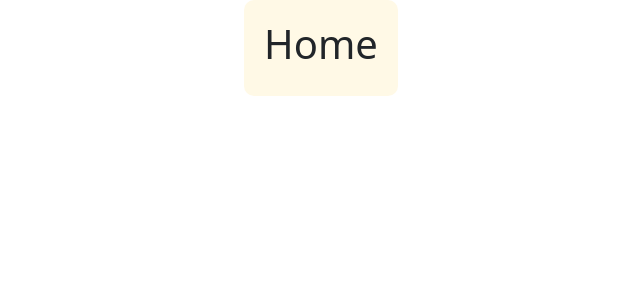
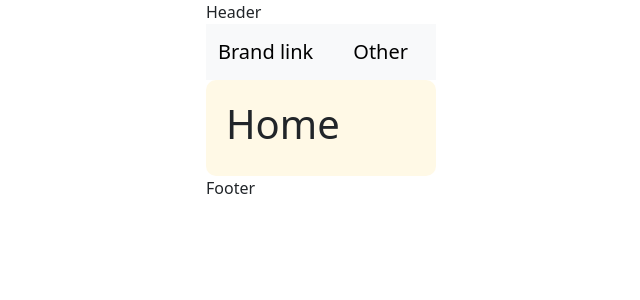
Before and after one commit to tony-waters/react-frontend, a React (Vite) app: page / in a window 1280 px wide. Shown: the top 300 px of the page, without its empty margins (319-959 px from the left). Built offline with nearby package versions, Linux system fonts and the light colour scheme.

Commit message:
create basic structure of end product

```diff
--- a/src/App.tsx
+++ b/src/App.tsx
@@ -1,5 +1,6 @@
 import 'bootstrap/dist/css/bootstrap.min.css';
 import Customers from "./components/Customers";
+import Navigation from "./components/Navigation";
 
 export default function App() {
     return (
--- a/src/components/CustomerDetailsForm.tsx
+++ b/src/components/CustomerDetailsEditForm.tsx
@@ -1,12 +1,12 @@
 import { useParams } from "react-router-dom";
 import Button from 'react-bootstrap/Button';
 
-export default function CustomerDetailsForm() {
+export default function CustomerDetailsEditForm() {
     const params = useParams<{ id: string }>();
     // console.log(params);
     return (
         <div className="wrapper">
-            <h1>Customer Details Form #{params.id}</h1>
+            <h1>Customer Details Edit #{params.id}</h1>
         </div>
     );
 }
--- /dev/null
+++ b/src/components/CustomerDetailsNewForm.tsx
@@ -0,0 +1,12 @@
+import { useParams } from "react-router-dom";
+import Button from 'react-bootstrap/Button';
+
+export default function CustomerDetailsNewForm() {
+    const params = useParams<{ id: string }>();
+    // console.log(params);
+    return (
+        <div className="wrapper">
+            <h1>New Customer</h1>
+        </div>
+    );
+}
--- a/src/components/Customers.tsx
+++ b/src/components/Customers.tsx
@@ -5,6 +5,7 @@ import Button from 'react-bootstrap/Button';
 import Table from 'react-bootstrap/Table';
 import Form from 'react-bootstrap/Form';
 import {NavLink, Outlet} from "react-router-dom";
+import Navigation from "./Navigation";
 
 const DEFAULT_SIZE = 10;
 
@@ -133,6 +134,7 @@ export default function Customers() {
                         ))}
                 </tbody>
             </Table>
+            <Button>Add Customer</Button>
             <Outlet />
         </div>
     );
--- a/src/components/Home.tsx
+++ b/src/components/Home.tsx
@@ -1,8 +1,10 @@
+import Navigation from "./Navigation";
 
 
 export default function Home() {
     return (
         <>
+            <Navigation />
             <div className="wrapper">
                 <h1>Home</h1>
             </div>
--- /dev/null
+++ b/src/components/Navigation.tsx
@@ -0,0 +1,19 @@
+import Container from 'react-bootstrap/Container';
+import Navbar from 'react-bootstrap/Navbar';
+
+function Navigation() {
+    return (
+        <>
+            <Navbar className="bg-body-tertiary">
+                <Container>
+                    <Navbar.Brand href="#home">Brand link</Navbar.Brand>
+                </Container>
+                <Container>
+                    <Navbar.Brand href="#home">Other</Navbar.Brand>
+                </Container>
+            </Navbar>
+          </>
+    );
+}
+
+export default Navigation;
--- a/src/main.tsx
+++ b/src/main.tsx
@@ -1,17 +1,33 @@
 import React from "react";
 import ReactDOM from "react-dom/client";
-import {createBrowserRouter, RouterProvider} from "react-router-dom";
+import {createBrowserRouter, Outlet, RouterProvider} from "react-router-dom";
 import Customers from "./components/Customers";
 import CustomerDetails from "./components/CustomerDetails";
-import CustomerDetailsForm from "./components/CustomerDetailsForm";
+import CustomerDetailsEditForm from "./components/CustomerDetailsEditForm";
+import CustomerDetailsNewForm from "./components/CustomerDetailsNewForm";
 import Home from "./components/Home";
 import NotFound from "./components/NotFound";
 
 import "./css/main.css"
 import 'bootstrap/dist/css/bootstrap.min.css';
 
+// Layout component
+function Layout() {
+    return (
+        <div>
+            <header>Header</header>
+            <main>
+                <Outlet /> {/* Child routes render here */}
+            </main>
+            <footer>Footer</footer>
+        </div>
+    );
+}
 
 const router = createBrowserRouter([
+    {
+        element: <Layout />,
+        children: [
             {
                 path: '/',
                 element: <Home />,
@@ -27,8 +43,14 @@ const router = createBrowserRouter([
                     },
                     {
                         path: "/customers/:id/edit",
-                element: <CustomerDetailsForm />
+                        element: <CustomerDetailsEditForm />
+                    },
+                    {
+                        path: "/customers/new",
+                        element: <CustomerDetailsNewForm />
                     }
+                ]
+            },
         ]
     },
 
```
Lines whose indentation alone changed are shown as unchanged.
